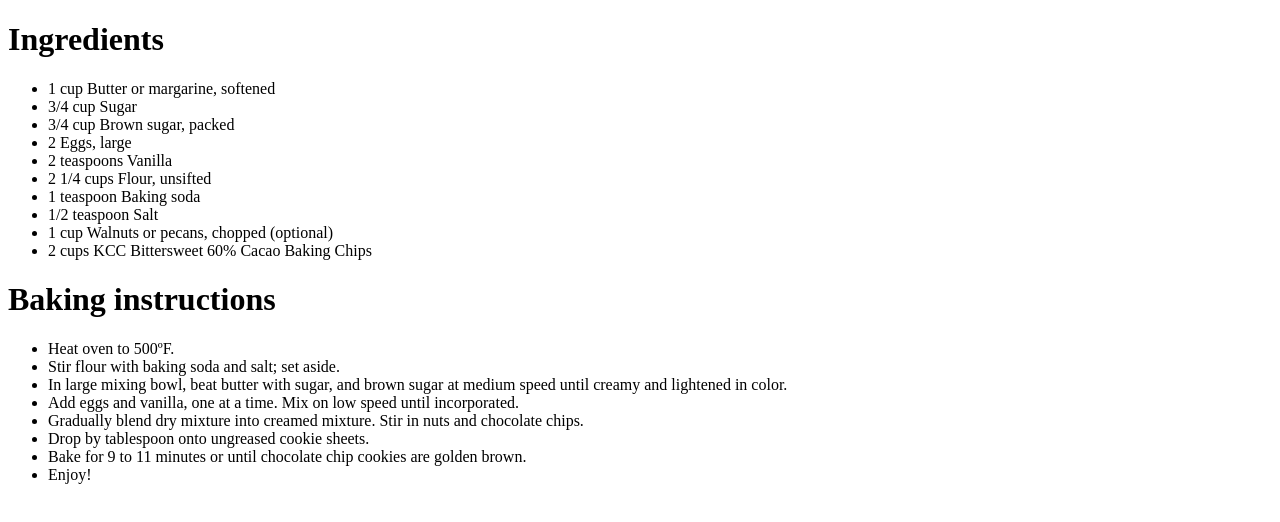
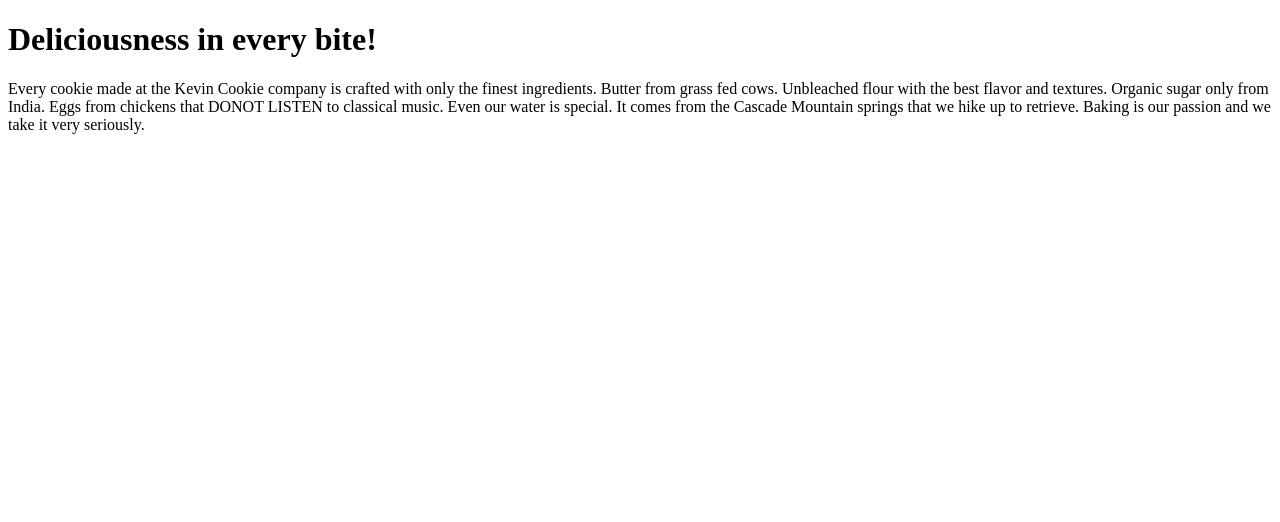
Before and after one commit to chhetri44/testing, a plain HTML site: page secret recipe.htm in a window 1280 px wide. Drawn offline with Linux system fonts and the light colour scheme.

Commit message:
Changed file name to primary Logo.png

```diff
--- a/secret recipe.htm
+++ b/secret recipe.htm
@@ -2,30 +2,8 @@
 <html>
 <body>
 
-<h1>Ingredients</h1>
-<ul>
-<li>1 cup Butter or margarine, softened</li>
-<li>3/4 cup Sugar</li>
-<li>3/4 cup Brown sugar, packed</li>
-<li>2 Eggs, large</li>
-<li>2 teaspoons Vanilla</li>
-<li>2 1/4 cups Flour, unsifted</li>
-<li>1 teaspoon Baking soda</li>
-<li>1/2 teaspoon Salt</li>
-<li>1 cup Walnuts or pecans, chopped (optional)</li>
-<li>2 cups KCC Bittersweet 60% Cacao Baking Chips</li>
-</ul>
-<h1>Baking instructions</h1>
-<ul>
-<li>Heat oven to 500ºF.</li>
-<li>Stir flour with baking soda and salt; set aside.</li>
-<li>In large mixing bowl, beat butter with sugar, and brown sugar at medium speed until creamy and lightened in color.</li>
-<li>Add eggs and vanilla, one at a time. Mix on low speed until incorporated.</li>
-<li>Gradually blend dry mixture into creamed mixture. Stir in nuts and chocolate chips.</li>
-<li>Drop by tablespoon onto ungreased cookie sheets.</li>
-<li>Bake for 9 to 11 minutes or until chocolate chip cookies are golden brown.</li>
-<li>Enjoy!</li>
-</ul>
+<h1>Deliciousness in every bite!</h1>
+<p>Every cookie made at the Kevin Cookie company is crafted with only the finest ingredients. Butter from grass fed cows. Unbleached flour with the best flavor and textures. Organic sugar only from India. Eggs from chickens that DONOT LISTEN to classical music. Even our water is special. It comes from the Cascade Mountain springs that we hike up to retrieve. Baking is our passion and we take it very seriously.</p>
 
 </body>
 </html>
```
Also changed, not shown: Primary Logo.png (renamed from KCC Logo.png).
